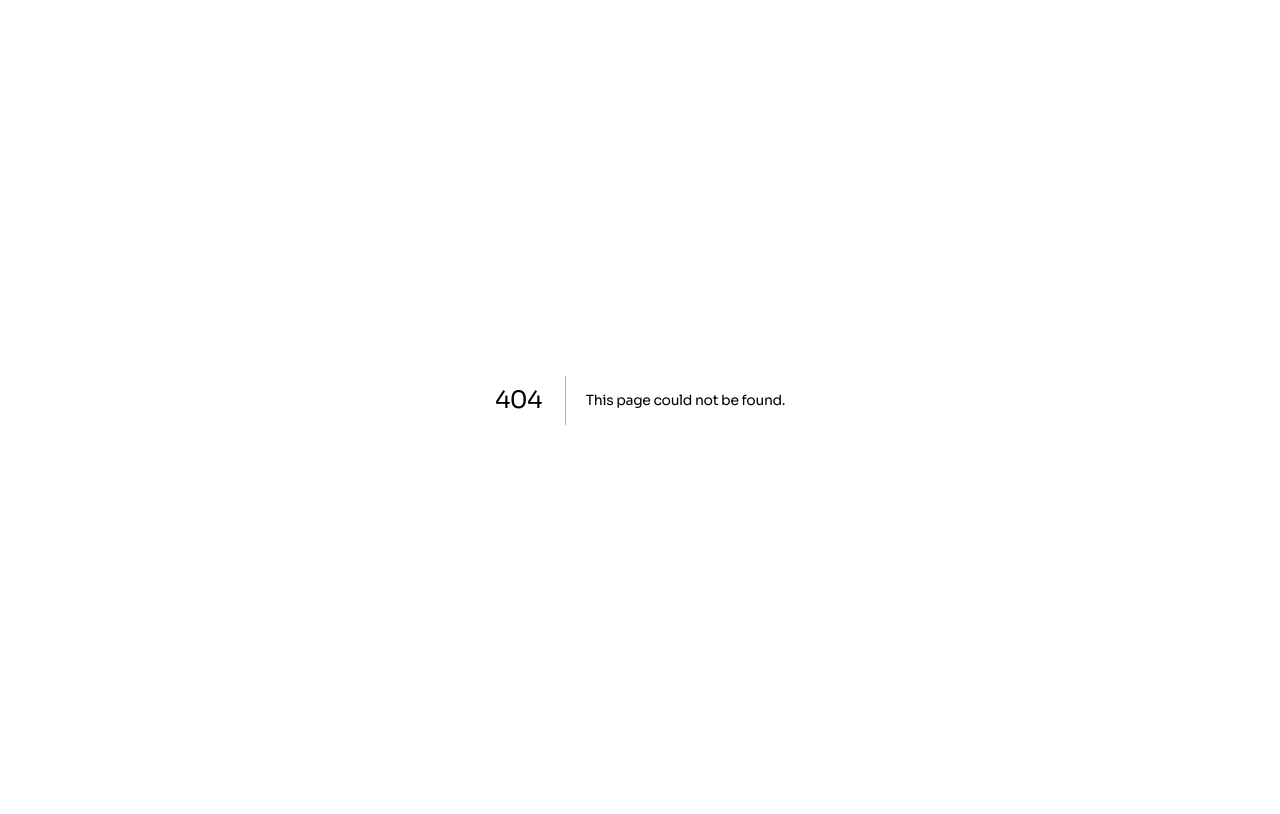
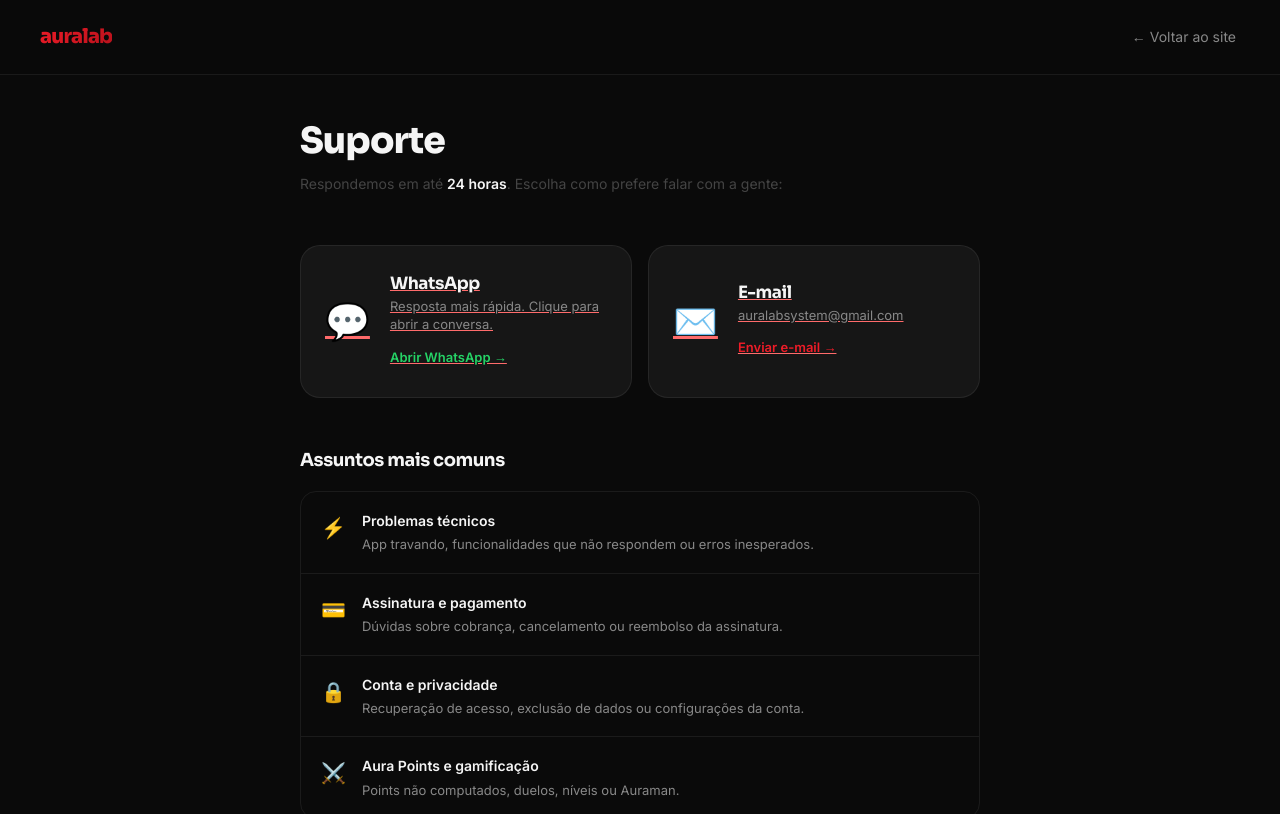
Before and after one commit to zevictordsg/auralab-site, a Next.js app: page /suporte in a window 1280 px wide. Before the commit this address had no page. Shown: the top 814 px of the page. Built offline with nearby package versions, Linux system fonts and the light colour scheme.

Commit message:
feat: página de suporte com WhatsApp e email

```diff
--- a/app/globals.css
+++ b/app/globals.css
@@ -931,3 +931,115 @@ img { max-width: 100%; display: block; }
   .pillar-mascot { width: 70px; }
   .hero-mascot { width: 220px; }
 }
+
+/* ═══════════════════════════════════════════
+   SUPORTE
+═══════════════════════════════════════════ */
+
+.support-cards {
+  display: grid;
+  grid-template-columns: 1fr 1fr;
+  gap: 16px;
+  margin: 32px 0 0;
+}
+
+.support-contact-card {
+  display: flex;
+  align-items: center;
+  gap: 20px;
+  background: var(--bg-card);
+  border: 1px solid var(--border);
+  border-radius: var(--radius-lg);
+  padding: 28px 24px;
+  text-decoration: none;
+  transition: border-color 0.2s, background 0.2s, transform 0.2s;
+}
+
+.support-contact-card:hover {
+  background: var(--bg-card-hover);
+  transform: translateY(-2px);
+}
+
+.support-whatsapp:hover {
+  border-color: rgba(37, 211, 102, 0.4);
+}
+
+.support-email:hover {
+  border-color: var(--border-accent);
+}
+
+.support-card-icon {
+  font-size: 36px;
+  flex-shrink: 0;
+}
+
+.support-card-body h3 {
+  font-size: 17px;
+  font-weight: 700;
+  color: var(--text-primary);
+  margin-bottom: 4px;
+}
+
+.support-card-body p {
+  font-size: 13px;
+  color: var(--text-secondary);
+  margin-bottom: 10px;
+  line-height: 1.4;
+}
+
+.support-card-action {
+  font-size: 13px;
+  font-weight: 600;
+  color: var(--accent);
+}
+
+.support-whatsapp .support-card-action {
+  color: #25d366;
+}
+
+.support-topics {
+  display: flex;
+  flex-direction: column;
+  gap: 0;
+  border: 1px solid var(--border);
+  border-radius: var(--radius-md);
+  overflow: hidden;
+}
+
+.support-topic {
+  display: flex;
+  align-items: flex-start;
+  gap: 16px;
+  padding: 18px 20px;
+  border-bottom: 1px solid var(--border);
+}
+
+.support-topic:last-child {
+  border-bottom: none;
+}
+
+.support-topic > span {
+  font-size: 20px;
+  flex-shrink: 0;
+  margin-top: 2px;
+}
+
+.support-topic strong {
+  display: block;
+  font-size: 14px;
+  font-weight: 600;
+  color: var(--text-primary);
+  margin-bottom: 3px;
+}
+
+.support-topic p {
+  font-size: 13px;
+  color: var(--text-secondary);
+  line-height: 1.5;
+  margin: 0;
+}
+
+@media (max-width: 640px) {
+  .support-cards { grid-template-columns: 1fr; }
+  .support-contact-card { padding: 20px 18px; }
+}
--- a/app/page.js
+++ b/app/page.js
@@ -359,6 +359,7 @@ export default function Home() {
                   <li><a href="/privacidade">Política de Privacidade</a></li>
                   <li><a href="/termos">Termos de Serviço</a></li>
                   <li><a href="/reembolso">Política de Reembolso</a></li>
+                  <li><a href="/suporte">Suporte</a></li>
                   <li><a href="mailto:contato@laboratorioaura.com.br">Contato</a></li>
                 </ul>
               </div>
--- /dev/null
+++ b/app/suporte/page.js
@@ -0,0 +1,114 @@
+export const metadata = {
+  title: 'Suporte — Auralab',
+  description: 'Entre em contato com o suporte do Auralab. Estamos aqui para ajudar.',
+}
+
+export default function Suporte() {
+  return (
+    <>
+      <nav className="navbar">
+        <a href="/" className="navbar-logo">auralab</a>
+        <div className="navbar-right">
+          <a href="/" className="navbar-link">← Voltar ao site</a>
+        </div>
+      </nav>
+
+      <main className="privacy-page">
+        <h1>Suporte</h1>
+        <p className="meta">
+          Respondemos em até <strong style={{ color: 'var(--text-primary)' }}>24 horas</strong>.
+          Escolha como prefere falar com a gente:
+        </p>
+
+        <div className="support-cards">
+
+          {/* WhatsApp */}
+          <a
+            href="https://wa.me/5518996026528?text=Ol%C3%A1%20Z%C3%A9%20Victor%2C%20quero%20ter%20um%20suporte%20para%20o%20aplicativo%20Auralab"
+            target="_blank"
+            rel="noopener noreferrer"
+            className="support-contact-card support-whatsapp"
+          >
+            <span className="support-card-icon">💬</span>
+            <div className="support-card-body">
+              <h3>WhatsApp</h3>
+              <p>Resposta mais rápida. Clique para abrir a conversa.</p>
+              <span className="support-card-action">Abrir WhatsApp →</span>
+            </div>
+          </a>
+
+          {/* E-mail */}
+          <a
+            href="mailto:auralabsystem@gmail.com?subject=[Suporte Auralab]"
+            className="support-contact-card support-email"
+          >
+            <span className="support-card-icon">✉️</span>
+            <div className="support-card-body">
+              <h3>E-mail</h3>
+              <p>auralabsystem@gmail.com</p>
+              <span className="support-card-action">Enviar e-mail →</span>
+            </div>
+          </a>
+
+        </div>
+
+        {/* Tópicos comuns */}
+        <h2 style={{ marginTop: '52px', marginBottom: '20px', fontSize: '18px', color: 'var(--text-primary)' }}>
+          Assuntos mais comuns
+        </h2>
+
+        <div className="support-topics">
+          <div className="support-topic">
+            <span>⚡</span>
+            <div>
+              <strong>Problemas técnicos</strong>
+              <p>App travando, funcionalidades que não respondem ou erros inesperados.</p>
+            </div>
+          </div>
+          <div className="support-topic">
+            <span>💳</span>
+            <div>
+              <strong>Assinatura e pagamento</strong>
+              <p>Dúvidas sobre cobrança, cancelamento ou reembolso da assinatura.</p>
+            </div>
+          </div>
+          <div className="support-topic">
+            <span>🔒</span>
+            <div>
+              <strong>Conta e privacidade</strong>
+              <p>Recuperação de acesso, exclusão de dados ou configurações da conta.</p>
+            </div>
+          </div>
+          <div className="support-topic">
+            <span>⚔️</span>
+            <div>
+              <strong>Aura Points e gamificação</strong>
+              <p>Points não computados, duelos, níveis ou Auraman.</p>
+            </div>
+          </div>
+        </div>
+
+        <p style={{ marginTop: '48px', fontSize: '13px', color: 'var(--text-secondary)', textAlign: 'center' }}>
+          Para reembolsos, consulte nossa{' '}
+          <a href="/reembolso" style={{ color: 'var(--accent)', textDecoration: 'none' }}>
+            Política de Reembolso
+          </a>.
+        </p>
+      </main>
+
+      <footer className="footer">
+        <div className="footer-inner">
+          <div className="footer-bottom">
+            <span className="footer-copy">© 2024 Auralab. Todos os direitos reservados.</span>
+            <div style={{ display: 'flex', gap: '24px' }}>
+              <a href="/privacidade" className="footer-domain" style={{ textDecoration: 'none' }}>Privacidade</a>
+              <a href="/termos" className="footer-domain" style={{ textDecoration: 'none' }}>Termos</a>
+              <a href="/reembolso" className="footer-domain" style={{ textDecoration: 'none' }}>Reembolso</a>
+              <a href="/" className="footer-domain" style={{ textDecoration: 'none' }}>← Voltar</a>
+            </div>
+          </div>
+        </div>
+      </footer>
+    </>
+  )
+}
```
